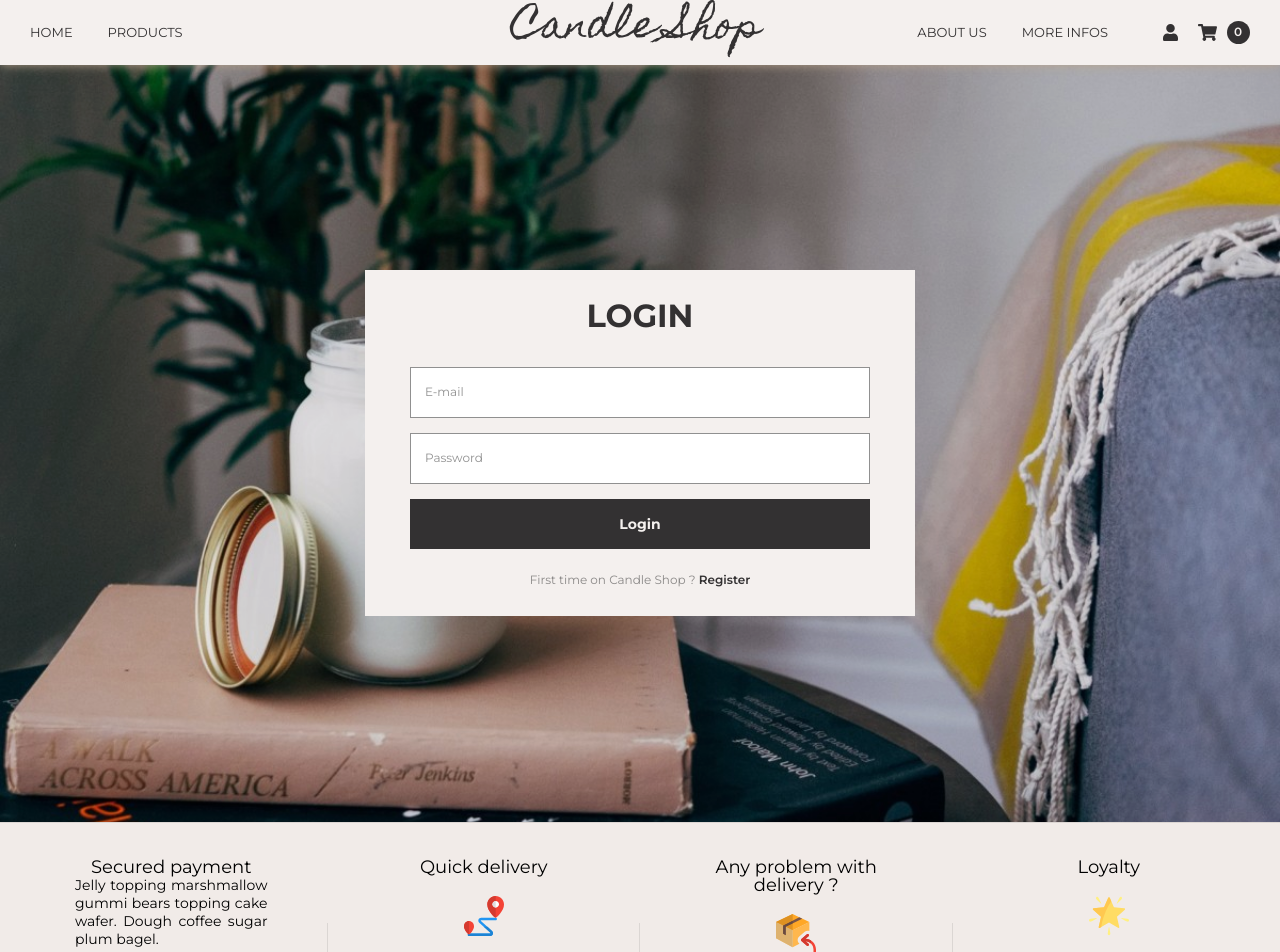
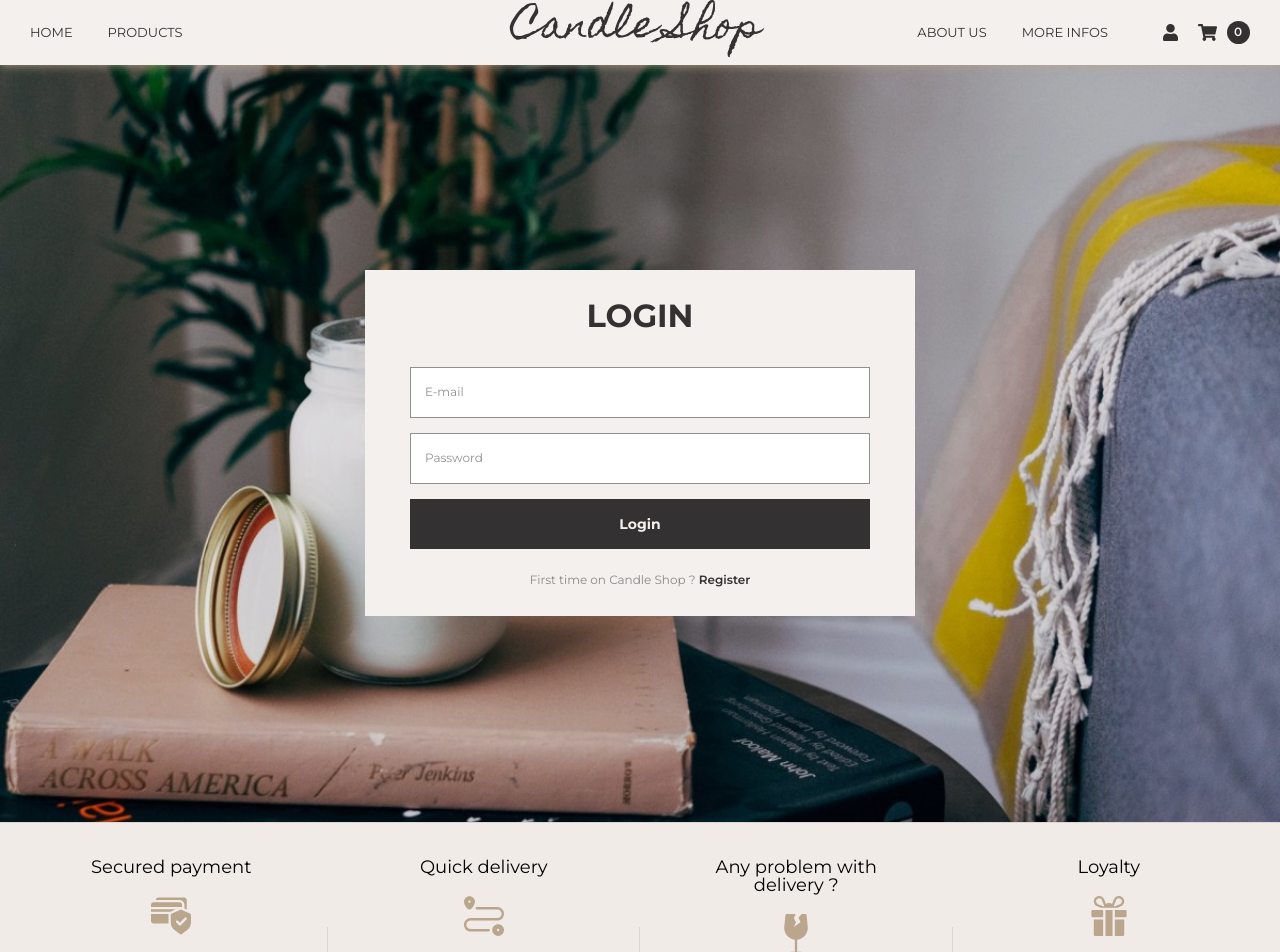
Before and after one commit to Oluane/candle_shop_deprecated, a React (Create React App) app in the folder frontend/: page /account/login in a window 1280 px wide. Shown: the top 952 px of the page. Built offline with nearby package versions, Linux system fonts and the light colour scheme.

Commit message:
style changements in homepage, engagement section & scentfamilies

```diff
--- a/frontend/src/Components/EngagementSection/EngagementSection.jsx
+++ b/frontend/src/Components/EngagementSection/EngagementSection.jsx
@@ -7,6 +7,9 @@
 		<section className="engagementSection alignCenter">
 			<div className="engagementSectionItem">
 				<p className="largeText">Secured payment</p>
+				<div className="engagementIcon">
+					<IconSvg iconName="creditCard" />
+				</div>
 				<p className="mediumText alignJustify engagementText">
 					Jelly topping marshmallow gummi bears topping cake wafer. Dough coffee sugar
 					plum bagel.
@@ -25,7 +28,7 @@
 			<div className="engagementSectionItem">
 				<p className="largeText">Any problem with delivery ?</p>
 				<div className="engagementIcon">
-					<IconSvg iconName="parcelReturn" />
+					<IconSvg iconName="parcelIssue" />
 				</div>
 				<p className="mediumText alignJustify engagementText">
 					Danish dessert halvah caramels chupa chups jelly candy. Pudding biscuit gummi.
@@ -34,7 +37,7 @@
 			<div className="engagementSectionItem">
 				<p className="largeText">Loyalty</p>
 				<div className="engagementIcon">
-					<IconSvg iconName="loyaltyStar" />
+					<IconSvg iconName="loyaltyGift" />
 				</div>
 				<p className="mediumText alignJustify engagementText">
 					Cake tiramisu sesame snaps dragée pie sugar plum. Pastry candy canes dessert
--- a/frontend/src/Components/EngagementSection/EngagementSection.scss
+++ b/frontend/src/Components/EngagementSection/EngagementSection.scss
@@ -21,7 +21,8 @@
 				background-color: $lightGreyTrans;
 				position: absolute;
 				right: 0;
-				top: 100px;
+				top: 50%;
+				transform: translateY(-50%);
 			}
 		}
 	}
@@ -30,6 +31,7 @@
 		width: 40px;
 		height: 40px;
 		margin: 20px auto;
+		color: $tertiary;
 	}
 
 	.engagementText {
--- a/frontend/src/Components/ScentsFamilies/ScentsFamilies.jsx
+++ b/frontend/src/Components/ScentsFamilies/ScentsFamilies.jsx
@@ -17,7 +17,10 @@
 
 	return (
 		<section className="scentsSection">
-			<h3 className="sectionTitle">OUR SCENTS UNIVERSES</h3>
+			<h3 className="sectionTitle">
+				<span className="titleSpan">Discover </span>
+				OUR SCENTS UNIVERSES
+			</h3>
 			<p className="usualText alignCenter">
 				Discover our differents scents universes and find the one that fits you best{" "}
 			</p>
--- a/frontend/src/Containers/Home/Home.jsx
+++ b/frontend/src/Containers/Home/Home.jsx
@@ -2,12 +2,14 @@
 import { Link } from "react-router-dom";
 import BannerHeader from "../../Components/BannerHeader/BannerHeader";
 import ScentsFamilies from "../../Components/ScentsFamilies/ScentsFamilies";
+import EngagementSection from "../../Components/EngagementSection/EngagementSection";
 
 const Home = (props) => {
 	return (
 		<>
 			{" "}
 			<BannerHeader />
+			<EngagementSection />
 			<ScentsFamilies />
 		</>
 	);
--- a/frontend/src/style/icons/iconsLib.js
+++ b/frontend/src/style/icons/iconsLib.js
@@ -165,131 +165,216 @@
 		],
 		viewBox: "0 0 24 24",
 	},
-	loyaltyStar: {
+	// loyaltyStar: {
+	// 	path: [
+	// 		{
+	// 			d:
+	// 				"M452.71,157.937l-133.741-12.404L265.843,22.17c-3.72-8.638-15.967-8.638-19.686,0l-53.126,123.362  L59.29,157.937c-9.365,0.868-13.149,12.516-6.084,18.723l100.908,88.646l-29.531,131.029c-2.068,9.175,7.841,16.373,15.927,11.572  L256,339.331l115.49,68.576c8.087,4.802,17.994-2.397,15.927-11.572l-29.532-131.029l100.909-88.646  C465.859,170.453,462.074,158.805,452.71,157.937z",
+	// 			fillColor: "#FFDC64",
+	// 		},
+	// 		{
+	// 			d:
+	// 				"M119.278,17.923c6.818,9.47,26.062,50.14,37.064,73.842c1.73,3.726-2.945,7.092-5.93,4.269   C131.425,78.082,98.96,46.93,92.142,37.459c-5.395-7.493-3.694-17.941,3.8-23.336C103.435,8.728,113.883,10.43,119.278,17.923z",
+	// 			fillColor: "#FFF082",
+	// 		},
+	// 		{
+	// 			d:
+	// 				"M392.722,17.923c-6.818,9.47-26.062,50.14-37.064,73.842c-1.73,3.726,2.945,7.092,5.93,4.269   c18.987-17.952,51.451-49.105,58.27-58.575c5.395-7.493,3.694-17.941-3.8-23.336C408.565,8.728,398.117,10.43,392.722,17.923z",
+	// 			fillColor: "#FFF082",
+	// 		},
+	// 		{
+	// 			d:
+	// 				"M500.461,295.629c-11.094-3.618-55.689-9.595-81.612-12.875c-4.075-0.516-5.861,4.961-2.266,6.947   c22.873,12.635,62.416,34.099,73.51,37.717c8.778,2.863,18.215-1.932,21.078-10.711   C514.034,307.928,509.239,298.492,500.461,295.629z",
+	// 			fillColor: "#FFF082",
+	// 		},
+	// 		{
+	// 			d:
+	// 				"M11.539,295.629c11.094-3.618,55.689-9.595,81.612-12.875c4.075-0.516,5.861,4.961,2.266,6.947   c-22.873,12.635-62.416,34.099-73.51,37.717c-8.778,2.863-18.215-1.932-21.078-10.711S2.761,298.492,11.539,295.629z",
+	// 			fillColor: "#FFF082",
+	// 		},
+	// 		{
+	// 			d:
+	// 				"M239.794,484.31c0-11.669,8.145-55.919,13.065-81.582c0.773-4.034,6.534-4.034,7.307,0   c4.92,25.663,13.065,69.913,13.065,81.582c0,9.233-7.485,16.718-16.718,16.718C247.279,501.029,239.794,493.543,239.794,484.31z",
+	// 			fillColor: "#FFF082",
+	// 		},
+	// 		{
+	// 			d:
+	// 				"M285.161,67.03l-19.319-44.86c-3.72-8.638-15.967-8.638-19.686,0L193.03,145.532L59.29,157.937  c-9.365,0.868-13.149,12.516-6.084,18.723l100.908,88.646l-29.531,131.029c-2.068,9.175,7.841,16.373,15.927,11.572l15.371-9.127  C181.08,235.66,251.922,115.918,285.161,67.03z",
+	// 			fillColor: "#FFC850",
+	// 		},
+	// 	],
+	// 	viewBox: "0 0 511.999 511.999",
+	// },
+	// deliveryMap: {
+	// 	path: [
+	// 		{
+	// 			d:
+	// 				"m15.654 24h-12.654c-.414 0-.75-.336-.75-.75s.336-.75.75-.75h12.654c.142 0 .205-.087.233-.16s.04-.18-.065-.274l-6.651-6.019c-.541-.488-.721-1.244-.459-1.925.263-.682.904-1.122 1.634-1.122h8.654c.414 0 .75.336.75.75s-.336.75-.75.75h-8.654c-.142 0-.205.087-.233.16s-.04.18.065.274l6.651 6.019c.54.488.721 1.244.459 1.925-.263.682-.904 1.122-1.634 1.122z",
+	// 			fillColor: "#2196f3",
+	// 		},
+
+	// 		{
+	// 			d:
+	// 				"m14.118 18.5h-2.236l3.94 3.565c.105.095.093.201.065.274s-.092.16-.233.16h-12.654c-.414 0-.75.336-.75.75 0 .415.336.751.75.751h12.654c.73 0 1.371-.44 1.633-1.122.262-.681.081-1.437-.459-1.925z",
+	// 			fillColor: "#1d83d4",
+	// 		},
+	// 		{
+	// 			d:
+	// 				"m3 23c-.181 0-.362-.065-.506-.196-.101-.093-2.494-2.305-2.494-4.617 0-1.757 1.346-3.187 3-3.187s3 1.43 3 3.188c0 2.312-2.393 4.523-2.494 4.616-.144.131-.325.196-.506.196z",
+	// 			fillColor: "#f44336",
+	// 		},
+
+	// 		{
+	// 			d:
+	// 				"m3 15c-1.654 0-3 1.43-3 3.188 0 2.312 2.393 4.523 2.494 4.616.144.131.325.196.506.196z",
+	// 			fillColor: "#d43a2f",
+	// 		},
+	// 		{
+	// 			d:
+	// 				"m19 13c-.174 0-.347-.06-.487-.18-.185-.158-4.513-3.905-4.513-7.758 0-2.79 2.243-5.062 5-5.062s5 2.271 5 5.062c0 3.853-4.328 7.6-4.513 7.758-.14.12-.313.18-.487.18z",
+	// 			fillColor: "#f44336",
+	// 		},
+	// 		{ d: "m19 7c-1.103 0-2-.897-2-2s.897-2 2-2 2 .897 2 2-.897 2-2 2z", fillColor: "#fff" },
+	// 		{
+	// 			d:
+	// 				"m19 0c-2.757 0-5 2.271-5 5.062 0 3.853 4.328 7.6 4.513 7.758.14.12.313.18.487.18v-6c-1.103 0-2-.897-2-2s.897-2 2-2z",
+	// 			fillColor: "#d43a2f",
+	// 		},
+	// 		{ d: "m19 3c-1.103 0-2 .897-2 2s.897 2 2 2z", fillColor: "#dedede" },
+	// 	],
+	// 	viewBox: "0 0 24 24",
+	// },
+	// parcelReturn: {
+	// 	path: [
+	// 		{ d: "m9.993 20v-10.271l-9.993-4.864v5.544 4.186z", fillColor: "#ffcc80" },
+
+	// 		{
+	// 			d:
+	// 				"m20 4.86v5.32c-.3-.12-.63-.18-.97-.18-.66 0-1.3.24-1.811.68l-3.279 2.86c-.6.53-.94 1.28-.94 2.07 0 .8.34 1.56.94 2.08l.13.109-4.06 2.201v-10.27z",
+	// 			fillColor: "#ffb74d",
+	// 		},
+	// 		{
+	// 			d: "m20 4.86-9.99 4.87-3.89-1.89-1.62-.79-4.5-2.19 9.99-4.86 4.26 2.07 1.7.82z",
+	// 			fillColor: "#ffa726",
+	// 		},
+
+	// 		{
+	// 			d: "m15.731 2.796-9.882 4.924v4.974l-1.567-.798v-4.94l9.75-4.98z",
+	// 			fillColor: "#795548",
+	// 		},
+	// 		{
+	// 			d:
+	// 				"m0 4.865v5.544 4.186l9.993 5.405v-10.271l-4.136-2.013-.008.004v4.974l-1.567-.798v-4.94l.007-.003z",
+	// 			fillColor: "#deb26f",
+	// 		},
+	// 		{
+	// 			d:
+	// 				"m10 5.652-4.138 2.062.258.126 3.88 1.885zm-.01-5.652-9.99 4.86 4.294 2.09 5.706-2.914v-4.031z",
+	// 			fillColor: "#de9121",
+	// 		},
+
+	// 		{
+	// 			d:
+	// 				"m10 4.036-5.706 2.914-.005.003-.007.003v4.94l1.567.798v-4.974l.008-.004.005-.002 4.138-2.062z",
+	// 			fillColor: "#694a3f",
+	// 		},
+	// 		{
+	// 			d:
+	// 				"m17.743 14.87 1.781-1.555c.313-.272.345-.746.072-1.058-.272-.313-.746-.344-1.059-.072l-3.281 2.864-.015.02-.13.175-.047.069c-.04.092-.064.193-.064.301 0 .107.024.208.065.301l.047.069.13.175.015.02 3.281 2.863c.143.124.318.185.493.185.209 0 .417-.087.565-.257.272-.312.24-.786-.072-1.058l-1.758-1.534c2.622.079 4.733 2.268 4.733 4.962v1.909c0 .414.336.75.75.75s.75-.336.75-.75v-1.909c.001-3.53-2.795-6.405-6.256-6.47z",
+	// 			fillColor: "#f44336",
+	// 		},
+	// 		{
+	// 			d:
+	// 				"m19.032 12c-.175 0-.351.061-.494.185l-3.281 2.864-.015.02-.13.175-.047.069c-.041.092-.065.193-.065.301 0 .107.024.208.065.301l.047.069.13.175.015.02 3.281 2.863c.143.124.318.185.493.185.209 0 .417-.087.565-.257.272-.312.24-.786-.072-1.058l-1.758-1.534c1.252.038 2.388.557 3.233 1.383v-1.909c-.948-.603-2.063-.96-3.257-.982l1.781-1.555c.313-.272.345-.746.072-1.058-.147-.17-.354-.257-.563-.257z",
+	// 			fillColor: "#d43a2f",
+	// 		},
+	// 	],
+	// 	viewBox: "0 0 24 24",
+	// },
+	creditCard: {
 		path: [
 			{
 				d:
-					"M452.71,157.937l-133.741-12.404L265.843,22.17c-3.72-8.638-15.967-8.638-19.686,0l-53.126,123.362  L59.29,157.937c-9.365,0.868-13.149,12.516-6.084,18.723l100.908,88.646l-29.531,131.029c-2.068,9.175,7.841,16.373,15.927,11.572  L256,339.331l115.49,68.576c8.087,4.802,17.994-2.397,15.927-11.572l-29.532-131.029l100.909-88.646  C465.859,170.453,462.074,158.805,452.71,157.937z",
-				fillColor: "#FFDC64",
+					"M428,114.369v46.002l30,13.569V54.409c0-18.887-15.399-34.287-34.287-34.287   H94.287c-17.343,0-31.886,13.028-34.019,30h303.485C399.106,50.122,428,79.017,428,114.369z",
+				fillColor: "currentColor",
+			},
+
+			{
+				d: "M0,170.123v30h248.719c21.925-10.226,44.271-20.021,66.342-30H0z",
+				fillColor: "currentColor",
 			},
 			{
 				d:
-					"M119.278,17.923c6.818,9.47,26.062,50.14,37.064,73.842c1.73,3.726-2.945,7.092-5.93,4.269   C131.425,78.082,98.96,46.93,92.142,37.459c-5.395-7.493-3.694-17.941,3.8-23.336C103.435,8.728,113.883,10.43,119.278,17.923z",
-				fillColor: "#FFF082",
+					"M0,230.123v88.752c0,9.434,3.849,18,10.048,24.199   c6.2,6.199,14.766,10.048,24.199,10.048H224l-0.034-123H0z",
+				fillColor: "currentColor",
+			},
+
+			{
+				d:
+					"M398,114.369c0-9.433-3.849-17.999-10.049-24.199   c-6.199-6.2-14.765-10.048-24.199-10.048H34.247c-9.433,0-17.999,3.849-24.199,10.048C3.849,96.371,0,104.936,0,114.369v25.753h398   V114.369z",
+				fillColor: "currentColor",
 			},
 			{
 				d:
-					"M392.722,17.923c-6.818,9.47-26.062,50.14-37.064,73.842c-1.73,3.726,2.945,7.092,5.93,4.269   c18.987-17.952,51.451-49.105,58.27-58.575c5.395-7.493,3.694-17.941-3.8-23.336C408.565,8.728,398.117,10.43,392.722,17.923z",
-				fillColor: "#FFF082",
-			},
-			{
-				d:
-					"M500.461,295.629c-11.094-3.618-55.689-9.595-81.612-12.875c-4.075-0.516-5.861,4.961-2.266,6.947   c22.873,12.635,62.416,34.099,73.51,37.717c8.778,2.863,18.215-1.932,21.078-10.711   C514.034,307.928,509.239,298.492,500.461,295.629z",
-				fillColor: "#FFF082",
-			},
-			{
-				d:
-					"M11.539,295.629c11.094-3.618,55.689-9.595,81.612-12.875c4.075-0.516,5.861,4.961,2.266,6.947   c-22.873,12.635-62.416,34.099-73.51,37.717c-8.778,2.863-18.215-1.932-21.078-10.711S2.761,298.492,11.539,295.629z",
-				fillColor: "#FFF082",
-			},
-			{
-				d:
-					"M239.794,484.31c0-11.669,8.145-55.919,13.065-81.582c0.773-4.034,6.534-4.034,7.307,0   c4.92,25.663,13.065,69.913,13.065,81.582c0,9.233-7.485,16.718-16.718,16.718C247.279,501.029,239.794,493.543,239.794,484.31z",
-				fillColor: "#FFF082",
-			},
-			{
-				d:
-					"M285.161,67.03l-19.319-44.86c-3.72-8.638-15.967-8.638-19.686,0L193.03,145.532L59.29,157.937  c-9.365,0.868-13.149,12.516-6.084,18.723l100.908,88.646l-29.531,131.029c-2.068,9.175,7.841,16.373,15.927,11.572l15.371-9.127  C181.08,235.66,251.922,115.918,285.161,67.03z",
-				fillColor: "#FFC850",
+					"M511.978,240.885c-0.003-5.707-3.285-11.156-8.826-13.652L388.47,175.362   c-3.775-1.699-8.233-1.835-12.305,0l-113.857,51.481c-5.654,2.148-9.673,7.618-9.673,14.025v92.959   c0,36.095,10.385,71.628,40.252,94.206l80.215,60.636c5.217,4.114,12.741,4.375,18.292,0.185l80.391-60.827   c29.844-22.581,40.23-58.093,40.214-94.168L511.978,240.885z M453.607,300.712l-73.169,73.167c-5.857,5.857-15.354,5.857-21.211,0   l-35.016-35.016c-5.857-5.857-5.857-15.354,0-21.211c5.857-5.857,15.354-5.857,21.211,0l24.411,24.411l62.563-62.562   c5.857-5.857,15.354-5.857,21.211,0C459.464,285.358,459.464,294.855,453.607,300.712z",
+				fillColor: "currentColor",
 			},
 		],
-		viewBox: "0 0 511.999 511.999",
+		viewBox: "0 0 512 512",
 	},
 	deliveryMap: {
 		path: [
 			{
 				d:
-					"m15.654 24h-12.654c-.414 0-.75-.336-.75-.75s.336-.75.75-.75h12.654c.142 0 .205-.087.233-.16s.04-.18-.065-.274l-6.651-6.019c-.541-.488-.721-1.244-.459-1.925.263-.682.904-1.122 1.634-1.122h8.654c.414 0 .75.336.75.75s-.336.75-.75.75h-8.654c-.142 0-.205.087-.233.16s-.04.18.065.274l6.651 6.019c.54.488.721 1.244.459 1.925-.263.682-.904 1.122-1.634 1.122z",
-				fillColor: "#2196f3",
+					"m70 170c19.839844 0 38.214844-23.777344 47.402344-37.949219 14.148437-21.835937 22.597656-45.03125 22.597656-62.050781 0-38.597656-31.402344-70-70-70s-70 31.402344-70 70c0 17.019531 8.449219 40.214844 22.601562 62.050781 9.1875 14.171875 27.558594 37.949219 47.398438 37.949219zm0-115c8.261719 0 15 6.738281 15 15s-6.738281 15-15 15-15-6.738281-15-15 6.738281-15 15-15zm0 0",
+				fillColor: "currentColor",
 			},
 
 			{
 				d:
-					"m14.118 18.5h-2.236l3.94 3.565c.105.095.093.201.065.274s-.092.16-.233.16h-12.654c-.414 0-.75.336-.75.75 0 .415.336.751.75.751h12.654c.73 0 1.371-.44 1.633-1.122.262-.681.081-1.437-.459-1.925z",
-				fillColor: "#1d83d4",
+					"m437 358.5c-41.355469 0-75 33.644531-75 75s33.644531 75 75 75 75-33.644531 75-75-33.644531-75-75-75zm0 90c-8.261719 0-15-6.738281-15-15s6.738281-15 15-15 15 6.738281 15 15-6.738281 15-15 15zm0 0",
+				fillColor: "currentColor",
 			},
 			{
 				d:
-					"m3 23c-.181 0-.362-.065-.506-.196-.101-.093-2.494-2.305-2.494-4.617 0-1.757 1.346-3.187 3-3.187s3 1.43 3 3.188c0 2.312-2.393 4.523-2.494 4.616-.144.131-.325.196-.506.196z",
-				fillColor: "#f44336",
+					"m316 422h-229.539062c-31.945313 0-58.046876-26.523438-56.382813-58.421875 1.523437-29.25 25.800781-52.578125 55.421875-52.578125h341c46.632812 0 84.664062-37.523438 85.488281-83.960938.847657-48-38.65625-87.039062-86.664062-87.039062h-260.898438c-8.078125 0-15.027343 6.207031-15.410156 14.277344-.402344 8.613281 6.460937 15.722656 14.984375 15.722656h261.539062c31.945313 0 58.050782 26.523438 56.386719 58.425781-1.527343 29.25-25.804687 52.574219-55.425781 52.574219h-339.820312c-48.011719 0-87.515626 39.039062-86.6679692 87.039062.8242192 46.4375 38.8554692 83.964844 85.4882812 83.964844h230.5c8.285156 0 15-6.71875 15-15 0-8.285156-6.714844-15.003906-15-15.003906zm0 0",
+				fillColor: "currentColor",
+			},
+		],
+		viewBox: "0 -2 512.00047 512",
+	},
+	loyaltyGift: {
+		path: [
+			{
+				d:
+					"m129.672 0c-37.866 0-68.672 30.806-68.672 68.672 0 28.242 16.948 53.262 43.169 63.75l43.945 17.578h215.771l43.945-17.578c26.222-10.488 43.17-35.508 43.17-63.75 0-37.866-30.806-68.672-68.672-68.672-28.242 0-53.262 16.948-63.75 43.169l-23.293 58.235c-11.458-7.105-24.84-11.404-39.285-11.404s-27.827 4.299-39.285 11.404l-23.293-58.235c-10.488-26.221-35.508-43.169-63.75-43.169zm58.407 133.671-72.777-29.11c-14.766-5.904-24.302-19.981-24.302-35.889 0-21.328 17.344-38.672 38.672-38.672 15.908 0 29.985 9.536 35.889 24.302l27.836 69.587c-2.037 3.091-3.749 6.398-5.318 9.782zm158.36-79.369c5.904-14.766 19.981-24.302 35.889-24.302 21.328 0 38.672 17.344 38.672 38.672 0 15.908-9.536 29.985-24.302 35.889l-72.777 29.11c-1.569-3.384-3.281-6.691-5.317-9.781z",
+				fillColor: "currentColor",
 			},
 
 			{
-				d:
-					"m3 15c-1.654 0-3 1.43-3 3.188 0 2.312 2.393 4.523 2.494 4.616.144.131.325.196.506.196z",
-				fillColor: "#d43a2f",
+				d: "m31 195v61c0 8.291 6.709 15 15 15h135v-91h-135c-8.291 0-15 6.709-15 15z",
+				fillColor: "currentColor",
 			},
 			{
-				d:
-					"m19 13c-.174 0-.347-.06-.487-.18-.185-.158-4.513-3.905-4.513-7.758 0-2.79 2.243-5.062 5-5.062s5 2.271 5 5.062c0 3.853-4.328 7.6-4.513 7.758-.14.12-.313.18-.487.18z",
-				fillColor: "#f44336",
+				d: "m466 180h-135v91h135c8.291 0 15-6.709 15-15v-61c0-8.291-6.709-15-15-15z",
+				fillColor: "currentColor",
 			},
-			{ d: "m19 7c-1.103 0-2-.897-2-2s.897-2 2-2 2 .897 2 2-.897 2-2 2z", fillColor: "#fff" },
+
+			{ d: "m61 497c0 8.291 6.709 15 15 15h105v-211h-120z", fillColor: "currentColor" },
+			{ d: "m331 512h105c8.291 0 15-6.709 15-15v-196h-120z", fillColor: "currentColor" },
+			{ d: "m211 180h90v332h-90z", fillColor: "currentColor" },
+		],
+		viewBox: "0 0 512 512",
+	},
+	parcelIssue: {
+		path: [
 			{
 				d:
-					"m19 0c-2.757 0-5 2.271-5 5.062 0 3.853 4.328 7.6 4.513 7.758.14.12.313.18.487.18v-6c-1.103 0-2-.897-2-2s.897-2 2-2z",
-				fillColor: "#d43a2f",
-			},
-			{ d: "m19 3c-1.103 0-2 .897-2 2s.897 2 2 2z", fillColor: "#dedede" },
-		],
-		viewBox: "0 0 24 24",
-	},
-	parcelReturn: {
-		path: [
-			{ d: "m9.993 20v-10.271l-9.993-4.864v5.544 4.186z", fillColor: "#ffcc80" },
-
-			{
-				d:
-					"m20 4.86v5.32c-.3-.12-.63-.18-.97-.18-.66 0-1.3.24-1.811.68l-3.279 2.86c-.6.53-.94 1.28-.94 2.07 0 .8.34 1.56.94 2.08l.13.109-4.06 2.201v-10.27z",
-				fillColor: "#ffb74d",
-			},
-			{
-				d: "m20 4.86-9.99 4.87-3.89-1.89-1.62-.79-4.5-2.19 9.99-4.86 4.26 2.07 1.7.82z",
-				fillColor: "#ffa726",
-			},
-
-			{
-				d: "m15.731 2.796-9.882 4.924v4.974l-1.567-.798v-4.94l9.75-4.98z",
-				fillColor: "#795548",
-			},
-			{
-				d:
-					"m0 4.865v5.544 4.186l9.993 5.405v-10.271l-4.136-2.013-.008.004v4.974l-1.567-.798v-4.94l.007-.003z",
-				fillColor: "#deb26f",
-			},
-			{
-				d:
-					"m10 5.652-4.138 2.062.258.126 3.88 1.885zm-.01-5.652-9.99 4.86 4.294 2.09 5.706-2.914v-4.031z",
-				fillColor: "#de9121",
-			},
-
-			{
-				d:
-					"m10 4.036-5.706 2.914-.005.003-.007.003v4.94l1.567.798v-4.974l.008-.004.005-.002 4.138-2.062z",
-				fillColor: "#694a3f",
-			},
-			{
-				d:
-					"m17.743 14.87 1.781-1.555c.313-.272.345-.746.072-1.058-.272-.313-.746-.344-1.059-.072l-3.281 2.864-.015.02-.13.175-.047.069c-.04.092-.064.193-.064.301 0 .107.024.208.065.301l.047.069.13.175.015.02 3.281 2.863c.143.124.318.185.493.185.209 0 .417-.087.565-.257.272-.312.24-.786-.072-1.058l-1.758-1.534c2.622.079 4.733 2.268 4.733 4.962v1.909c0 .414.336.75.75.75s.75-.336.75-.75v-1.909c.001-3.53-2.795-6.405-6.256-6.47z",
-				fillColor: "#f44336",
-			},
-			{
-				d:
-					"m19.032 12c-.175 0-.351.061-.494.185l-3.281 2.864-.015.02-.13.175-.047.069c-.041.092-.065.193-.065.301 0 .107.024.208.065.301l.047.069.13.175.015.02 3.281 2.863c.143.124.318.185.493.185.209 0 .417-.087.565-.257.272-.312.24-.786-.072-1.058l-1.758-1.534c1.252.038 2.388.557 3.233 1.383v-1.909c-.948-.603-2.063-.96-3.257-.982l1.781-1.555c.313-.272.345-.746.072-1.058-.147-.17-.354-.257-.563-.257z",
-				fillColor: "#d43a2f",
+					"m406.001 164.25-15.07-150.74c-.77-7.67-7.22-13.51-14.93-13.51h-38.79c-3.976 0-7.789 1.58-10.601 4.391l-32.964 32.964c-4.565 4.565-5.697 11.54-2.81 17.315l19.243 38.486c3.383 6.766 1.198 14.993-5.096 19.189l-78.982 52.655 26.646-53.292c2.111-4.223 2.111-9.194 0-13.417l-21.811-43.621c-2.887-5.775-1.755-12.749 2.81-17.315l11.746-11.745c9.42-9.42 2.75-25.61-10.6-25.61h-98.79c-7.71 0-14.16 5.84-14.93 13.51l-15.07 150.74c-8.375 83.771 53.327 156.938 135 165.001v152.749h-45c-8.523 0-15.394 7.121-14.982 15.735.386 8.064 7.336 14.265 15.41 14.265h119.146c8.074 0 15.024-6.201 15.41-14.265.412-8.614-6.459-15.735-14.982-15.735h-45v-152.747c81.911-8.07 143.345-81.499 134.997-165.003z",
+				fillColor: "currentColor",
 			},
 		],
-		viewBox: "0 0 24 24",
+		viewBox: "0 0 512 512",
 	},
 	// any : {
 	//     path: [
```
Also changed, not shown: frontend/src/Components/BannerHeader/BannerHeader.scss (+5 -5 lines), frontend/src/Components/ScentsFamilies/ScentsFamilies.scss (+18 -2 lines).
